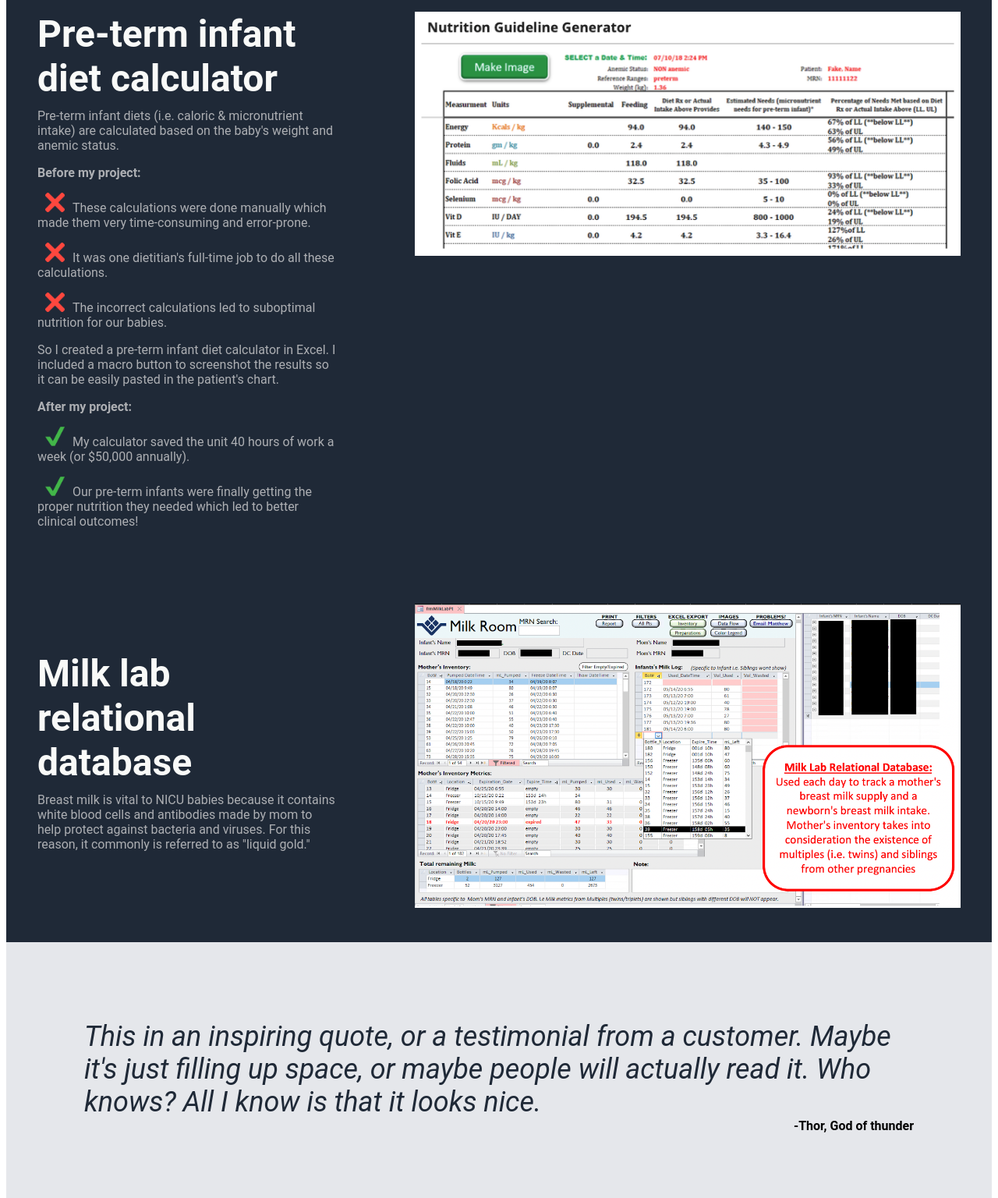
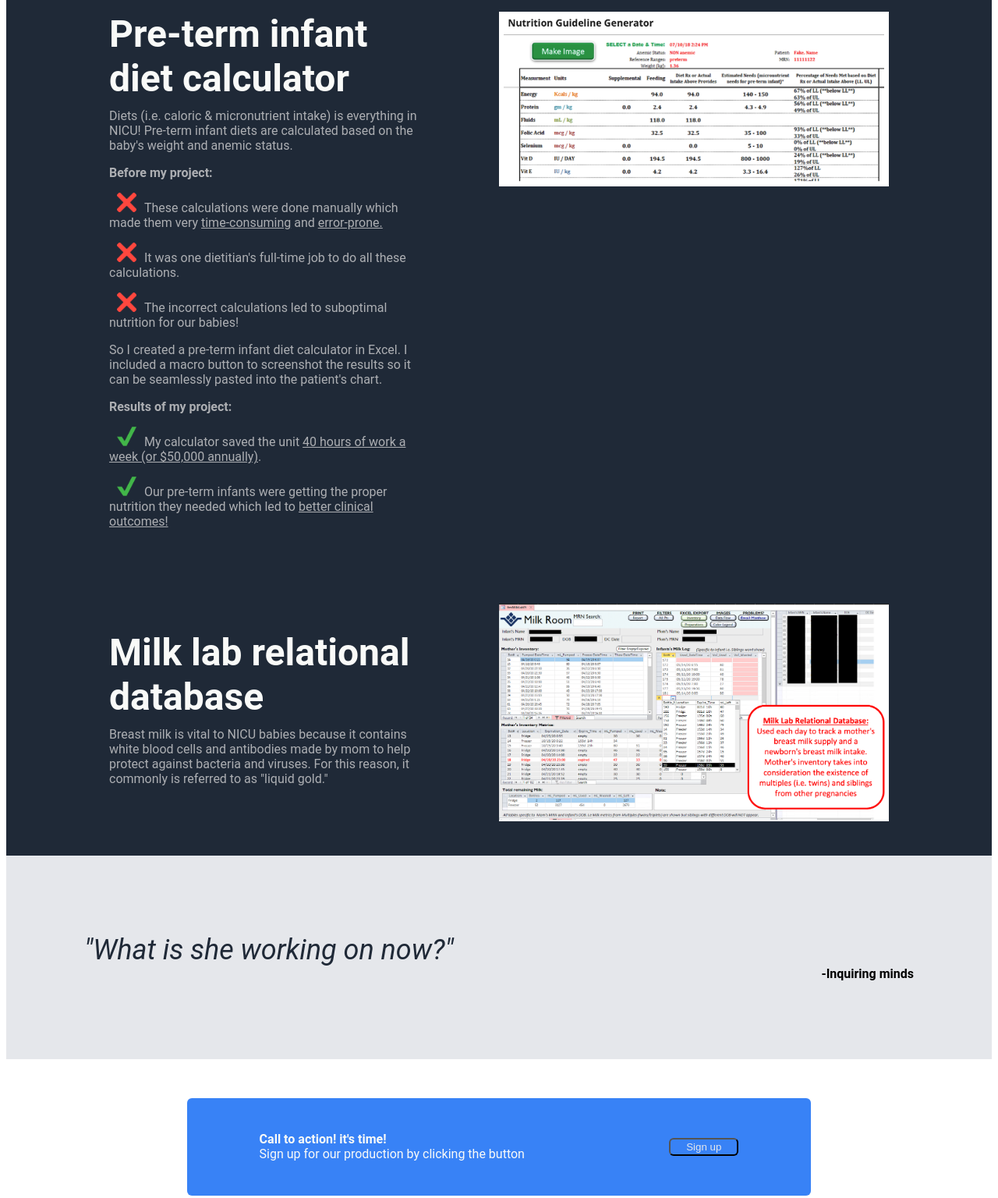
Before and after one commit to christinathai7/mywebsite, a plain HTML site: page index.html in a window 1280 px wide. Shown: the part 1660-3196 px from the top of the page at 78% size. Drawn offline with Linux system fonts and the light colour scheme.

Commit message:
reupload

```diff
--- a/index.html
+++ b/index.html
@@ -64,17 +64,17 @@ x
 
             <div class="section1left">
                 <div class="title">Pre-term infant diet calculator</div>
-                <div class="subtext">Pre-term infant diets (i.e. caloric & micronutrient intake) are calculated based on the baby's weight and anemic status.
+                <div class="subtext">Diets (i.e. caloric & micronutrient intake) is everything in NICU! Pre-term infant diets are calculated based on the baby's weight and anemic status.
 
                     <p><b>Before my project:</b></p>
-                    <p><img src="./images/no.png" class="yesno">These calculations were done manually which made them very time-consuming and error-prone.</p>
+                    <p><img src="./images/no.png" class="yesno">These calculations were done manually which made them very <u>time-consuming</u> and <u>error-prone.</u></p>
                     <p><img src="./images/no.png" class="yesno">It was one dietitian's full-time job to do all these calculations.</p>
-                    <p><img src="./images/no.png" class="yesno">The incorrect calculations led to suboptimal nutrition for our babies.</p>
-                    <p>So I created a pre-term infant diet calculator in Excel. I included a macro button to screenshot the results so it can be easily pasted in the patient's chart.</p>
+                    <p><img src="./images/no.png" class="yesno">The incorrect calculations led to suboptimal nutrition for our babies!</p>
+                    <p>So I created a pre-term infant diet calculator in Excel. I included a macro button to screenshot the results so it can be seamlessly pasted into the patient's chart.</p>
 
-                    <p><b>After my project:</b></p>
-                    <p><img src="./images/yes.png" class="yesno">My calculator saved the unit 40 hours of work a week (or $50,000 annually).</p>
-                    <p><img src="./images/yes.png" class="yesno">Our pre-term infants were finally getting the proper nutrition they needed which led to better clinical outcomes!</p></div>
+                    <p><b>Results of my project:</b></p>
+                    <p><img src="./images/yes.png" class="yesno">My calculator saved the unit <u>40 hours of work a week (or $50,000 annually)</u>.</p>
+                    <p><img src="./images/yes.png" class="yesno">Our pre-term infants were getting the proper nutrition they needed which led to <u>better clinical outcomes!</u></p></div>
                 </div>
             <div class="section1right">
                 <img class="project" src="./images/diet.png"></div>
@@ -95,8 +95,8 @@ x
 
 
         <div class="section3">
-            <div class="quote">This in an inspiring quote, or a testimonial from a customer. Maybe it's just filling up space, or maybe people will actually read it. Who knows? All I know is that it looks nice.</div>
-            <div class="quote2">-Thor, God of thunder</div>
+            <div class="quote">"What is she working on now?"</div>
+            <div class="quote2">-Inquiring minds</div>
         </div>
 
 
--- a/styles.css
+++ b/styles.css
@@ -118,7 +118,7 @@ ul {
   }
 
   .project {
-    width:700px;
+    width:500px;
     height: auto;
   }
 
```
Also changed, not shown: accomplishment1.html (+0 -6 lines).
